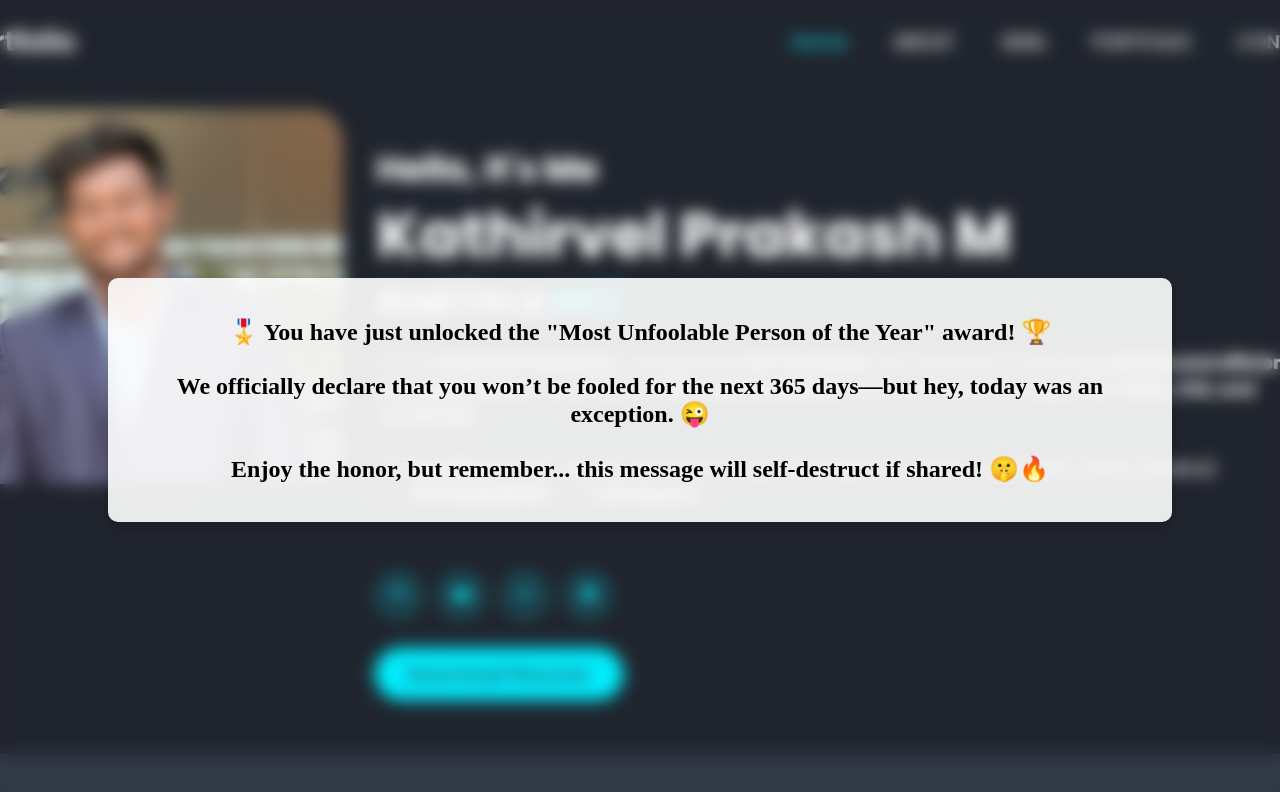
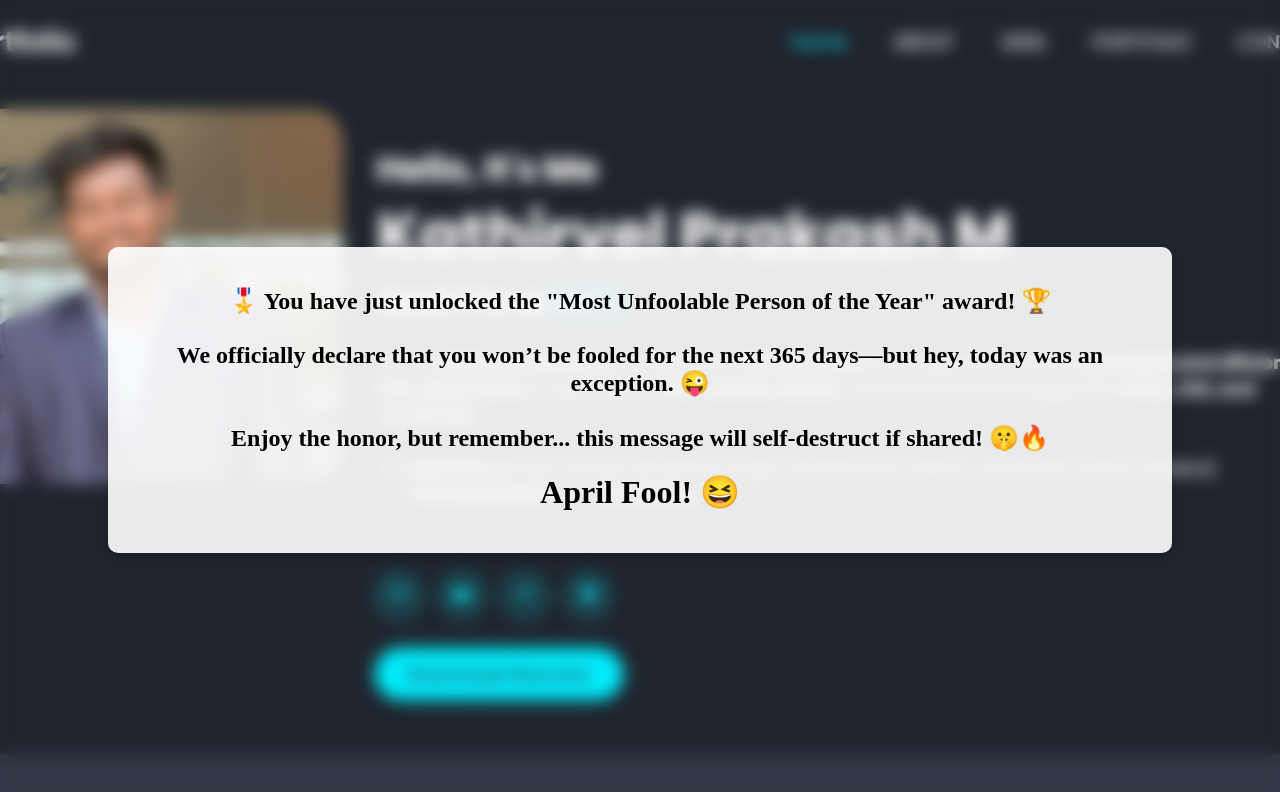
Before and after one commit to Kathirvelprakash/Port, a plain HTML site: page index.html in a window 1280 px wide. Both pictures are taken after a click on the button "Click Here". Drawn offline with Linux system fonts and the light colour scheme.

Commit message:
Update index.html

```diff
--- a/index.html
+++ b/index.html
@@ -83,7 +83,8 @@
         function prank() {
             document.getElementById('message-box').innerHTML = `<h2>🎖️ You have just unlocked the "Most Unfoolable Person of the Year" award! 🏆<br><br>
             We officially declare that you won’t be fooled for the next 365 days—but hey, today was an exception. 😜<br><br>
-            Enjoy the honor, but remember... this message will self-destruct if shared! 🤫🔥</h2>`;
+            Enjoy the honor, but remember... this message will self-destruct if shared! 🤫🔥</h2>
+            <h1> <b> April Fool! </b>😆 </h1>`;
             document.getElementById('foolSound').play();
         }
     </script>
```
